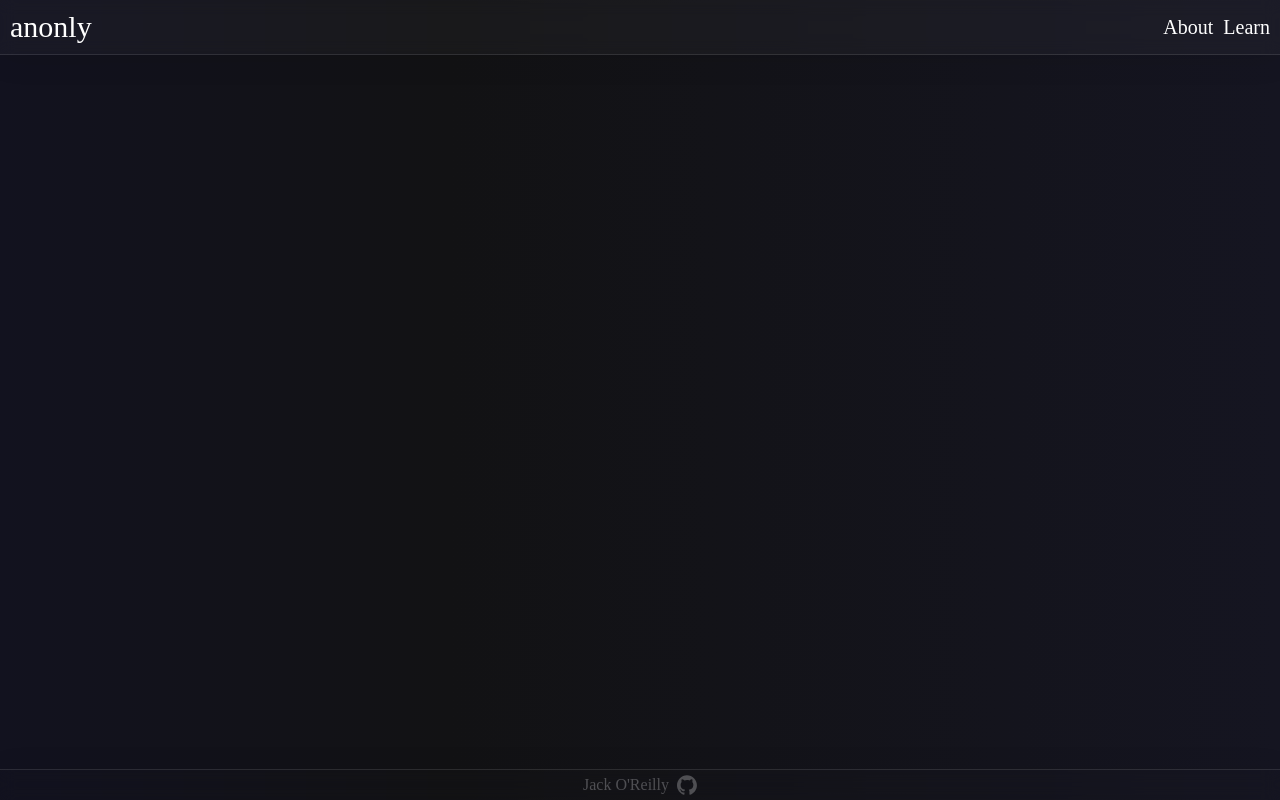
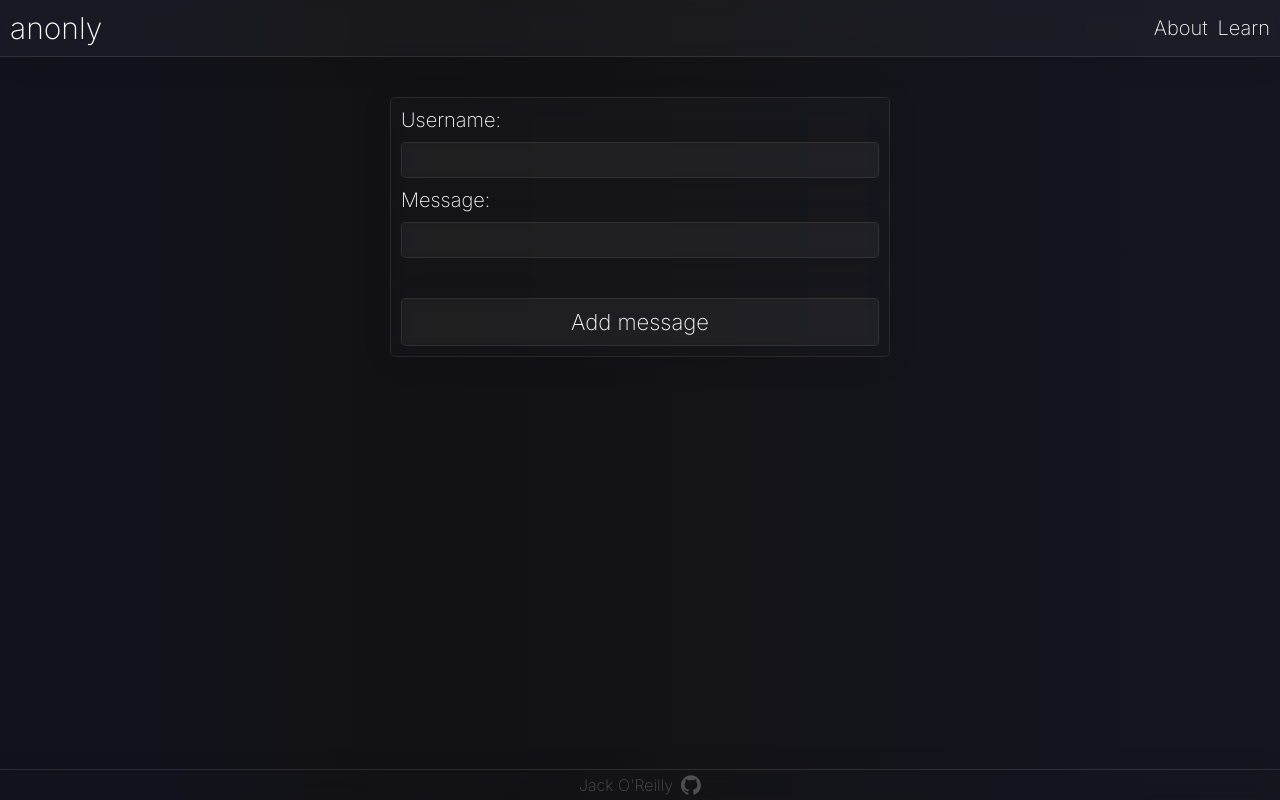
Before and after one commit to jackorei/messageboard, a Node server app: page /new in a window 1280 px wide. Run offline with Node 20, Linux system fonts and the light colour scheme.

Commit message:
finished ui, added add message form.

```diff
--- a/app.js
+++ b/app.js
@@ -9,6 +9,7 @@ const indexRouter = require('./routers/indexRouter')
 app.set('view engine', 'ejs')
 app.set('views', path.join(__dirname, 'views'))
 app.use(express.static(path.join(__dirname, 'public')))
+app.use(express.urlencoded({ extended: true }));
 
 app.use('/', indexRouter)
 
--- a/public/style.css
+++ b/public/style.css
@@ -3,6 +3,12 @@
     text-decoration: none;
     color: white;
     box-sizing: border-box;
+    font-family: "Inter", sans-serif;
+    font-weight: 200;
+}
+
+*:focus {
+    outline: none;
 }
 
 html {
@@ -97,13 +103,7 @@ header {
     padding: 10px;
     border-radius: 5px;
     gap: 10px;
-    cursor: pointer;
-}
-
-#messagebar:hover {
-    transform: scale(1.005);
-    background: rgba(255, 255, 255, 0.025);
-    border: 1px solid rgba(255, 255, 255, 0.156);
+    cursor: default;
 }
 
 .allmessages {
@@ -112,13 +112,15 @@ header {
     width: 90%;
     max-width: 500px;
     gap: 10px;
-    height: 60vh;
+    max-height: 60vh;
+    overflow-y: auto;
 }
 
 .app {
     display: flex;
     justify-content: center;
     align-items: center;
+    flex-direction: column;
 }
 
 #topmsg {
@@ -135,3 +137,90 @@ header {
 #msgtext {
     font-size: 20px;
 }
+
+#addnew {
+    margin-top: 10px;
+    padding: 10px;
+    font-size: 22px;
+    display: flex;
+    flex-direction: column;
+    padding: 10px;
+    background: rgba(255, 255, 255, 0.03);
+    box-shadow: 0 4px 30px rgba(0, 0, 0, 0.1);
+    backdrop-filter: blur(8px);
+    -webkit-backdrop-filter: blur(8px);
+    border: 1px solid rgba(255, 255, 255, 0.086);
+    padding: 10px;
+    border-radius: 5px;
+    gap: 10px;
+    cursor: pointer;
+}
+
+#addnew:hover {
+    transform: scale(1.006);
+    background: rgba(255, 255, 255, 0.037);
+    border: 1px solid rgba(255, 255, 255, 0.156);
+}
+
+.msgform {
+    max-width: 500px;
+    width: 40%;
+    max-height: 50vh;
+    display: flex;
+    flex-direction: column;
+    padding: 10px;
+    background: rgba(255, 255, 255, 0.014);
+    box-shadow: 0 4px 30px rgba(0, 0, 0, 0.1);
+    backdrop-filter: blur(8px);
+    -webkit-backdrop-filter: blur(8px);
+    border: 1px solid rgba(255, 255, 255, 0.086);
+    padding: 10px;
+    border-radius: 5px;
+    gap: 10px;
+}
+
+#msgform1 {
+    font-size: 20px;
+    display: flex;
+    flex-direction: column;
+    gap: 10px;
+}
+
+#submitmsg {
+    margin-top: 30px;
+    padding: 10px;
+    font-size: 22px;
+    display: flex;
+    flex-direction: column;
+    align-items: center;
+    justify-content: center;
+    padding: 10px;
+    background: rgba(255, 255, 255, 0.03);
+    box-shadow: 0 4px 30px rgba(0, 0, 0, 0.1);
+    backdrop-filter: blur(8px);
+    -webkit-backdrop-filter: blur(8px);
+    border: 1px solid rgba(255, 255, 255, 0.086);
+    padding: 10px;
+    border-radius: 5px;
+    gap: 10px;
+    cursor: pointer;
+}
+
+#submitmsg:hover {
+    transform: scale(1.006);
+    background: rgba(255, 255, 255, 0.037);
+    border: 1px solid rgba(255, 255, 255, 0.156);
+}
+
+input {
+    font-size: 20px;
+    padding: 5px;
+    background: rgba(255, 255, 255, 0.03);
+    box-shadow: 0 4px 30px rgba(0, 0, 0, 0.1);
+    backdrop-filter: blur(8px);
+    -webkit-backdrop-filter: blur(8px);
+    border: 1px solid rgba(255, 255, 255, 0.086);
+    border-radius: 5px;
+    gap: 10px;
+    cursor: pointer;
+}
--- a/routers/indexRouter.js
+++ b/routers/indexRouter.js
@@ -24,4 +24,12 @@ router.get('/new', (req, res) => {
     res.render('form')
 })
 
+router.post('/new', (req, res) => {
+    const newuser = req.body.userinpp
+    const newtext = req.body.msginpp
+
+    messages.push({text: newtext, user: newuser, added: formatDate(new Date())})
+    res.redirect('/')
+})
+
 module.exports = router
--- a/views/form.ejs
+++ b/views/form.ejs
@@ -5,10 +5,22 @@
     <meta name="viewport" content="width=device-width, initial-scale=1.0">
     <title>anonly</title>
     <link rel="stylesheet" href="style.css">
+    <link href="https://fonts.googleapis.com/css2?family=Inter:ital,opsz,wght@0,14..32,100..900;1,14..32,100..900&family=Poppins:ital,wght@0,100;0,200;0,300;0,400;0,500;0,600;0,700;0,800;0,900;1,100;1,200;1,300;1,400;1,500;1,600;1,700;1,800;1,900&display=swap" rel="stylesheet">
 </head>
 <body>
     <%- include('./partials/header') %>
     <main>
+        <div class="app">
+            <div class="msgform">
+                <form id="msgform1" method="POST" action="/new">
+                    <label id="userlabel" for="userinp">Username:</label>
+                    <input id="userinp" name="userinpp" type="text">
+                    <label id="msglabel" for="userinp">Message:</label>
+                    <input id="msginp" name="msginpp" type="text">
+                    <button type="submit" id="submitmsg">Add message</button>
+                </form>
+            </div>
+        </div>
 
     </main>
     <%- include('./partials/footer') %>
--- a/views/index.ejs
+++ b/views/index.ejs
@@ -5,6 +5,7 @@
     <meta name="viewport" content="width=device-width, initial-scale=1.0">
     <title>anonly</title>
     <link rel="stylesheet" href="style.css">
+    <link href="https://fonts.googleapis.com/css2?family=Inter:ital,opsz,wght@0,14..32,100..900;1,14..32,100..900&family=Poppins:ital,wght@0,100;0,200;0,300;0,400;0,500;0,600;0,700;0,800;0,900;1,100;1,200;1,300;1,400;1,500;1,600;1,700;1,800;1,900&display=swap" rel="stylesheet">
 </head>
 <body>
     <%- include('./partials/header') %>
@@ -21,6 +22,7 @@
                 </div>
             <% }) %>
         </div>
+        <a id="addnew" href="/new">Write message</a>
         </div>
     </main>
     <%- include('./partials/footer') %>
--- a/views/partials/header.ejs
+++ b/views/partials/header.ejs
@@ -1,5 +1,5 @@
 <header>
-    <div id="title"><a href="/">anonly</a></div>
+    <div><a id="title" href="/">anonly</a></div>
     <div class="headitems">
         <div><a id="hitem" href="/">About</a></div>
         <div><a id="hitem" href="/">Learn</a></div>
```
